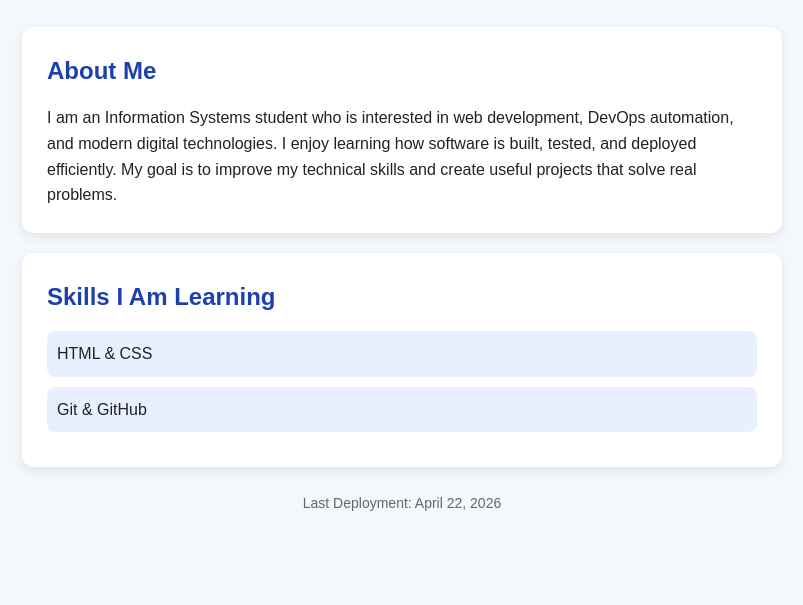
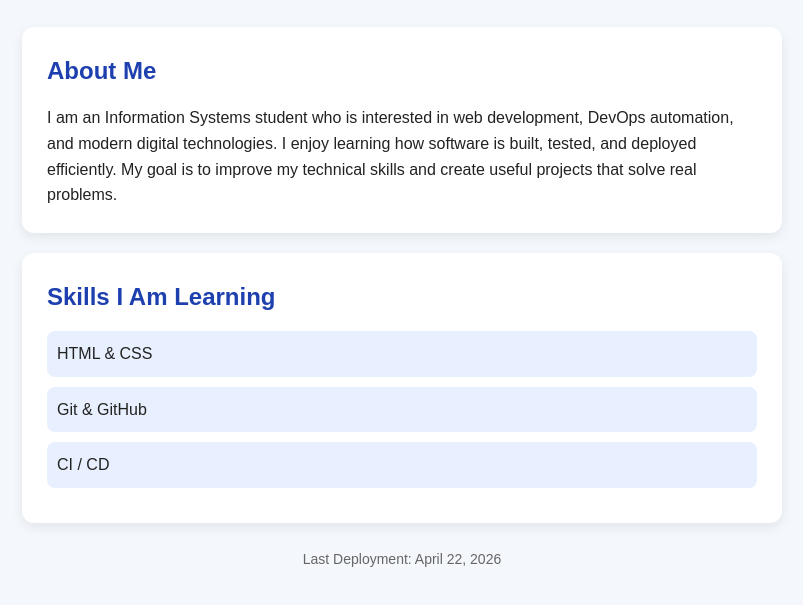
Before and after one commit to 250103179/my-devops-portfolio, a plain HTML site: page index.html in a window 1280 px wide. Shown: the part 163-768 px from the top of the page, without its empty margins (238-1041 px from the left). Drawn offline with Linux system fonts and the light colour scheme.

Commit message:
Update index.html

```diff
--- a/index.html
+++ b/index.html
@@ -28,6 +28,7 @@
       <ul>
         <li>HTML & CSS</li>
         <li>Git & GitHub</li>
+        <li>CI / CD</li>
         </ul>
     </section>
 
```
